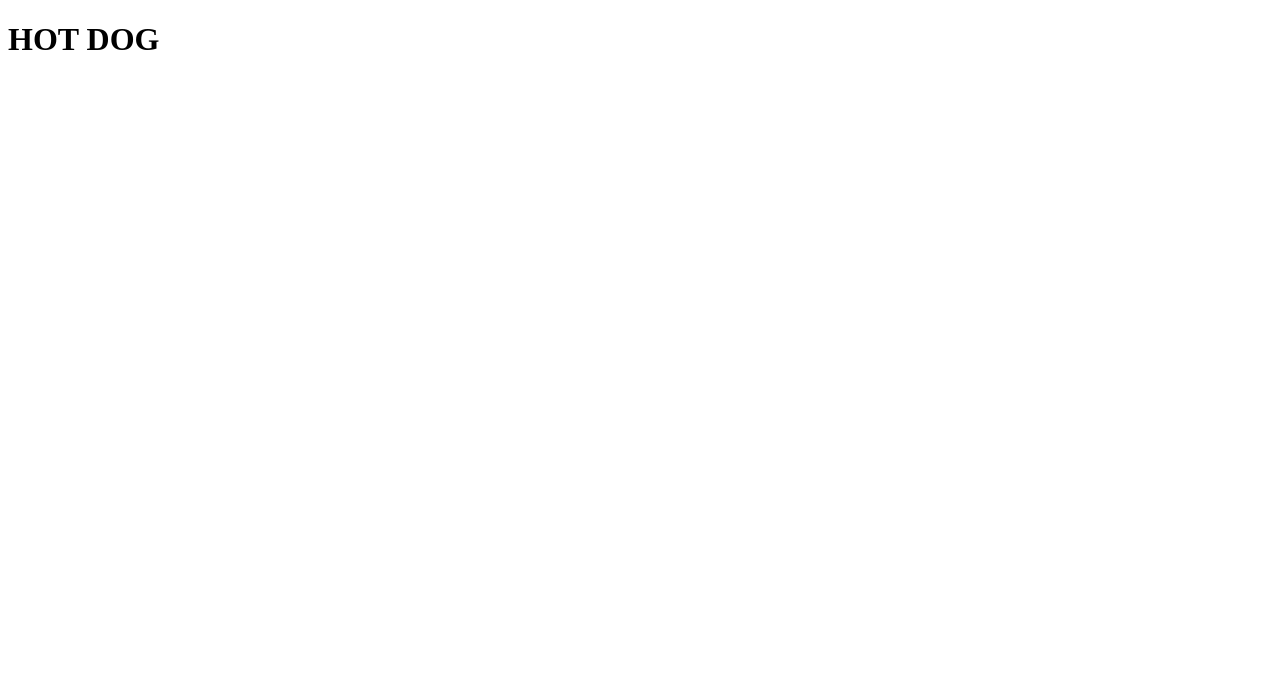
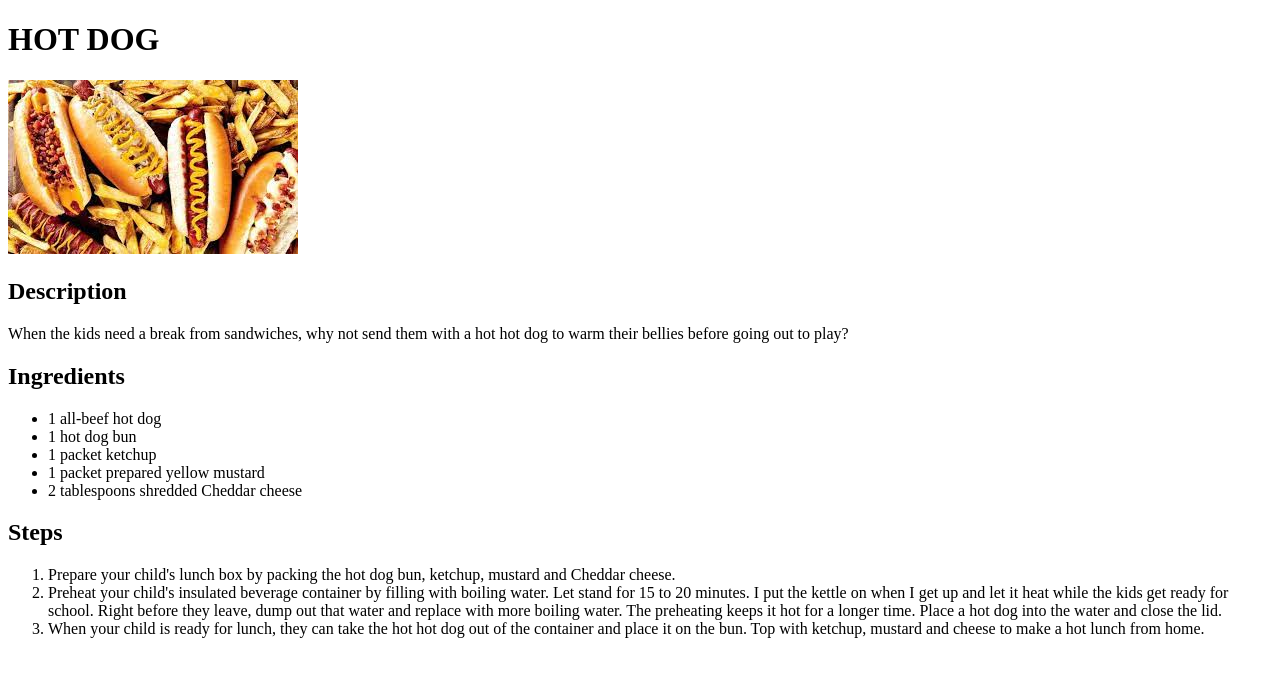
Before and after one commit to AbilioJAJ/odin-recipes, a plain HTML site: page recipes/hotdog.html in a window 1280 px wide. Drawn offline with Linux system fonts and the light colour scheme.

```diff
--- a/recipes/hotdog.html
+++ b/recipes/hotdog.html
@@ -8,5 +8,22 @@
 
 <body>
     <h1>HOT DOG</h1>
+    <img src="../img/hotdog.jpeg">
+    <h2>Description</h2>
+    <p>When the kids need a break from sandwiches, why not send them with a hot hot dog to warm their bellies before going out to play?</p>
+    <h2>Ingredients</h2>
+    <ul>
+        <li>1 all-beef hot dog </li>
+        <li>1 hot dog bun</li>
+        <li>1 packet ketchup</li>
+        <li>1 packet prepared yellow mustard</li>
+        <li>2 tablespoons shredded Cheddar cheese</li>
+    </ul>
+    <h2>Steps</h2>
+    <ol>
+        <li>Prepare your child's lunch box by packing the hot dog bun, ketchup, mustard and Cheddar cheese.</li>
+        <li>Preheat your child's insulated beverage container by filling with boiling water. Let stand for 15 to 20 minutes. I put the kettle on when I get up and let it heat while the kids get ready for school. Right before they leave, dump out that water and replace with more boiling water. The preheating keeps it hot for a longer time. Place a hot dog into the water and close the lid.</li>
+        <li>When your child is ready for lunch, they can take the hot hot dog out of the container and place it on the bun. Top with ketchup, mustard and cheese to make a hot lunch from home.</li>
+    </ol>
 </body>
 </html>
```
Also changed, not shown: recipes/lasagna.html (+1 -1 lines), img/hotdog.jpeg (added), img/hotdog.png (deleted).
